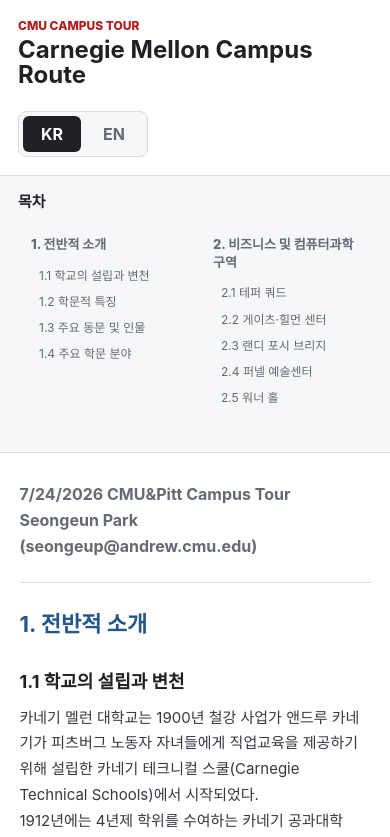
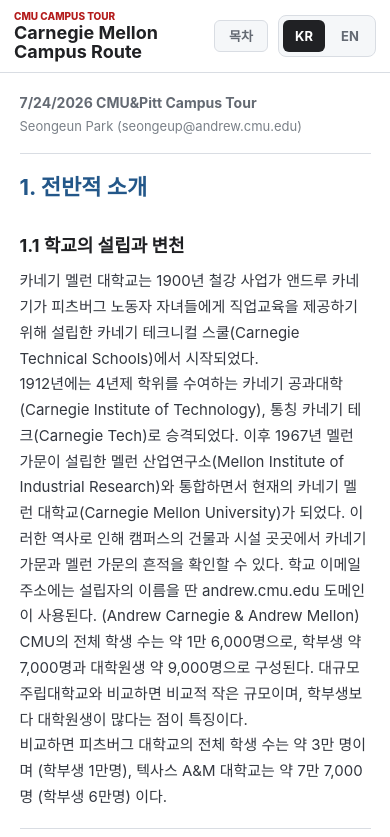
Before and after one commit to separk-1/CMU_CampusTour, a plain HTML site: page index.html in a window 390 px wide. Shown: the top 837 px of the page. Drawn offline with Linux system fonts and the light colour scheme.

Commit message:
update mobile

```diff
--- a/app.js
+++ b/app.js
@@ -165,6 +165,8 @@ function render() {
     button.classList.toggle("active", button.dataset.lang === currentLang);
   });
 
+  document.querySelector(".toc-toggle").textContent = currentLang === "ko" ? "목차" : "Contents";
+
   renderNav();
   renderTour();
 }
@@ -188,6 +190,19 @@ document.querySelectorAll(".lang-switch button").forEach((button) => {
   });
 });
 
+document.querySelector(".toc-toggle").addEventListener("click", () => {
+  const panel = document.querySelector("#routePanel");
+  const isOpen = panel.classList.toggle("open");
+  document.querySelector(".toc-toggle").setAttribute("aria-expanded", String(isOpen));
+});
+
+document.querySelector("#routeNav").addEventListener("click", (event) => {
+  if (!event.target.closest("a")) return;
+  const panel = document.querySelector("#routePanel");
+  panel.classList.remove("open");
+  document.querySelector(".toc-toggle").setAttribute("aria-expanded", "false");
+});
+
 init().catch((error) => {
   document.querySelector("#tour").textContent = `Unable to load tour content: ${error.message}`;
 });
--- a/index.html
+++ b/index.html
@@ -8,18 +8,21 @@
   </head>
   <body>
     <header class="topbar">
-      <div>
+      <div class="brand">
         <p class="eyebrow">CMU Campus Tour</p>
         <h1>Carnegie Mellon Campus Route</h1>
       </div>
-      <div class="lang-switch" aria-label="Language">
-        <button class="active" data-lang="ko" type="button">KR</button>
-        <button data-lang="en" type="button">EN</button>
+      <div class="header-actions">
+        <button class="toc-toggle" type="button" aria-expanded="false" aria-controls="routePanel">목차</button>
+        <div class="lang-switch" aria-label="Language">
+          <button class="active" data-lang="ko" type="button">KR</button>
+          <button data-lang="en" type="button">EN</button>
+        </div>
       </div>
     </header>
 
     <main>
-      <aside class="route-panel">
+      <aside class="route-panel" id="routePanel">
         <div class="route-panel__inner">
           <h2 data-copy="routeTitle">Route</h2>
           <nav id="routeNav" aria-label="Campus tour route"></nav>
@@ -29,7 +32,7 @@
       <section class="content">
         <div class="intro">
           <p class="tour-meta"><strong>7/24/2026 CMU&amp;Pitt Campus Tour</strong></p>
-          <p class="tour-meta"><strong>Seongeun Park (seongeup@andrew.cmu.edu)</strong></p>
+          <p class="tour-author">Seongeun Park (seongeup@andrew.cmu.edu)</p>
         </div>
         <div id="tour"></div>
       </section>
--- a/styles.css
+++ b/styles.css
@@ -37,6 +37,16 @@ body {
   backdrop-filter: blur(12px);
 }
 
+.brand {
+  min-width: 0;
+}
+
+.header-actions {
+  display: flex;
+  align-items: center;
+  gap: 10px;
+}
+
 .eyebrow {
   margin: 0 0 4px;
   color: var(--accent);
@@ -61,6 +71,10 @@ h1 {
   border: 1px solid var(--line);
   border-radius: 8px;
   background: var(--panel);
+}
+
+.toc-toggle {
+  display: none;
 }
 
 button {
@@ -151,6 +165,12 @@ h2 {
   margin: 0;
 }
 
+.tour-author {
+  margin: 2px 0 0;
+  color: #7a8088;
+  font-size: 13px;
+}
+
 .section {
   max-width: 980px;
   margin: 0 0 34px;
@@ -220,8 +240,41 @@ h2 {
 
 @media (max-width: 760px) {
   .topbar {
-    align-items: start;
-    flex-direction: column;
+    align-items: center;
+    gap: 10px;
+    padding: 10px 14px;
+  }
+
+  .eyebrow {
+    margin-bottom: 2px;
+    font-size: 10px;
+  }
+
+  h1 {
+    font-size: 18px;
+  }
+
+  .header-actions {
+    flex: 0 0 auto;
+  }
+
+  .lang-switch {
+    grid-template-columns: repeat(2, 42px);
+  }
+
+  button {
+    min-height: 32px;
+    font-size: 13px;
+  }
+
+  .toc-toggle {
+    display: inline-flex;
+    align-items: center;
+    justify-content: center;
+    min-width: 54px;
+    padding: 0 10px;
+    border: 1px solid var(--line);
+    background: var(--panel);
   }
 
   main {
@@ -229,20 +282,40 @@ h2 {
   }
 
   .route-panel {
+    display: none;
+    position: sticky;
+    top: 61px;
+    z-index: 9;
     border-right: 0;
     border-bottom: 1px solid var(--line);
   }
 
+  .route-panel.open {
+    display: block;
+  }
+
   .route-panel__inner {
     position: static;
-    max-height: none;
+    max-height: 48vh;
     padding: 14px 18px;
   }
 
   #routeNav {
-    grid-auto-flow: column;
-    grid-auto-columns: minmax(170px, 1fr);
-    overflow-x: auto;
+    grid-auto-flow: row;
+    overflow-y: auto;
+  }
+
+  .content {
+    padding-top: 18px;
+  }
+
+  .intro {
+    margin-bottom: 20px;
+    padding-bottom: 16px;
+  }
+
+  .tour-meta {
+    font-size: 14px;
   }
 
   .stop-header {
```
